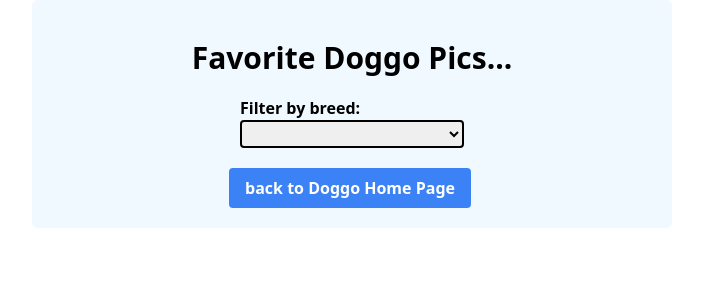
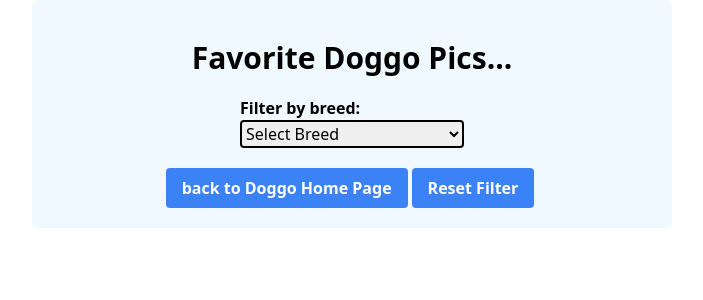
Before and after one commit to gkudemus/Doggo-App, a React (Vite) app in the folder my-dogs-app/: page /doggoFavorites in a window 1280 px wide. Shown: the top 300 px of the page, without its empty margins (288-991 px from the left). Built offline with nearby package versions, Linux system fonts and the light colour scheme.

Commit message:
code cleanups, added reset for favorites apge

```diff
--- a/my-dogs-app/src/pages/dogBreedFavorites.jsx
+++ b/my-dogs-app/src/pages/dogBreedFavorites.jsx
@@ -6,6 +6,7 @@ import FavoritesCard from '../components/FavoritesCard'
 const dogBreedFavorites = () => {
   const navigate = useNavigate()
   const [dropDownItems, setDropDownItems] = useState([])
+  const [selected, setSelected] = useState('');
 
   const favoritesData = useSelector(
     state =>  state.dogBreedData.favorites
@@ -17,9 +18,10 @@ const dogBreedFavorites = () => {
   }, [favoritesData])
 
   const [filteredList, setFilteredList] = useState(favoritesData)
+  let newArr = []
 
   const populateDropDown = (data) => {
-    let newArr = []
+    if(newArr.length === 0) newArr.push('Select Breed')
 
     for(let x=0; x < data.length; x++) {
       let deleteRootUrl = data[x].replace('https://images.dog.ceo/breeds/', '')
@@ -40,6 +42,8 @@ const dogBreedFavorites = () => {
     let encodedStrArr = []
     let finalFilteredArr = []
 
+    setSelected(selected)
+
     for(let x = 0; x < favoritesData.length; x++) {
       let encodedURL = encodeURIComponent(favoritesData[x])
       encodedStrArr.push(encodedURL)
@@ -51,17 +55,18 @@ const dogBreedFavorites = () => {
     // this logic/solution is working so far.
 
     const subArr = encodedStrArr.filter(str => str.includes(encodeURIComponent(selected)))
-    console.log(subArr)
 
     for(let x = 0; x < subArr.length; x++) {
-      console.log(subArr[x])
       const convertToSlashes = subArr[x].replaceAll('%2F', '/')
       const convertToColons = convertToSlashes.replaceAll('%3A', ':')
       finalFilteredArr.push(convertToColons)
     }
 
-    console.log(finalFilteredArr)
     setFilteredList(finalFilteredArr)
+  }
+
+  const resetFilter = () => {
+    setFilteredList(favoritesData)
   }
 
   return (
@@ -73,16 +78,19 @@ const dogBreedFavorites = () => {
         </div>
         <div className='flex flex-col'>
           <p><b>Filter by breed:</b></p>
-          <select className='border-2 border-black rounded w-56' placeholder='Please Select Filter' onChange={(e) => dropDownHandler(e)}>
-          {dropDownItems.map((item, index) => {
-            return <option value={item} key={index}>{item}</option>
-          })
-          }
+          <select className='border-2 border-black rounded w-56' value={selected} onChange={(e) => dropDownHandler(e)}>
+            {dropDownItems.map((item, index) => {
+              return <option value={item} key={index}>{item}</option>
+            })
+            }
           </select>
         </div>
         <div className='flex flex-row py-5'>
           <button onClick={() => goBackToHomePage()} className="mr-1 bg-blue-500 hover:bg-blue-700 text-white font-bold py-2 px-4 rounded focus:outline-none focus:shadow-outline">
             back to Doggo Home Page
+          </button>
+          <button onClick={() => resetFilter()} className="mr-1 bg-blue-500 hover:bg-blue-700 text-white font-bold py-2 px-4 rounded focus:outline-none focus:shadow-outline">
+            Reset Filter
           </button>
         </div>
         <div className="grid grid-cols-3 gap-4">
```
